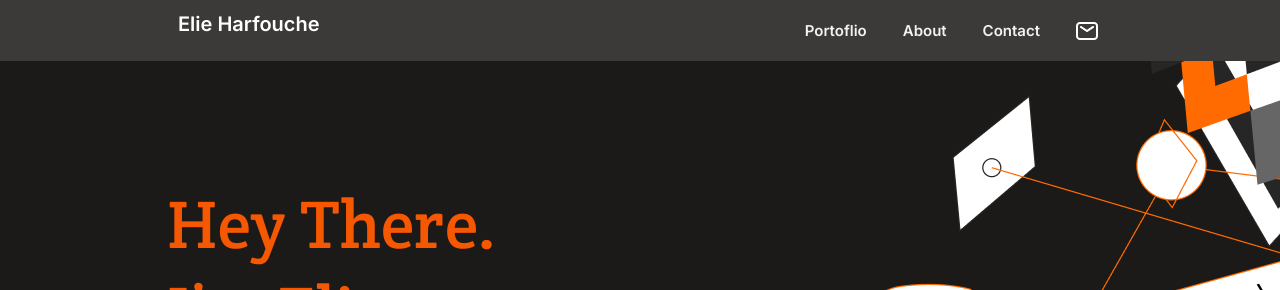
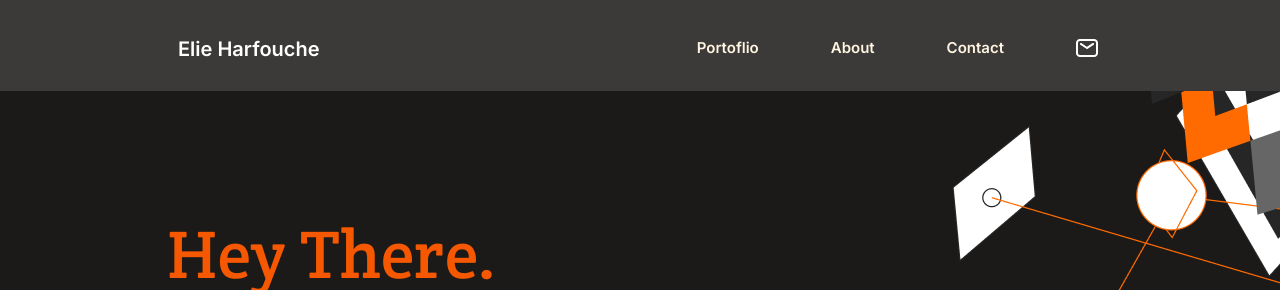
Before and after one commit to X-Elie-X/My-portfolio, a website: page index.html in a window 1280 px wide. Shown: the top 290 px of the page. Drawn offline with Linux system fonts and the light colour scheme; a web font is replaced by a local one.

Commit message:
update index.html and the navigation  work in my portfolio

```diff
--- a/index.html
+++ b/index.html
@@ -19,9 +19,16 @@
       <nav class="nav-b">
         <a href="#" class="name">Elie Harfouche</a>
         <ul class="names" id="listinfo">
-          <li><a href="#Portfolio">Portoflio</a></li>
-          <li><a href="#About">About</a></li>
-          <li><a href="#Contact">Contact</a></li>
+          <li><a href="#titels" class="lists">Portoflio</a></li>
+          <li>
+            <hr class="hrlist" />
+          </li>
+          <li><a href="#about" class="lists">About</a></li>
+          <li><hr class="hrlist" /></li>
+          <li>
+            <a href="#contact-form" class="lists">Contact</a>
+          </li>
+          <li><hr class="hrlist" /></li>
           <li>
             <a href="#Contact"
               ><img src="./img/un.png" alt="Message" class="message"
@@ -62,6 +69,7 @@
       </ul>
     </main>
     <div class="titels">
+      <a id="titels"></a>
       <h2 class="titel">My Recent Works</h2>
       <hr />
       <img src="./img/Vector4.png" alt="project" class="titells" />
@@ -235,6 +243,7 @@
       </div>
     </section>
     <section class="about">
+      <a id="about"></a>
       <h3>About me</h3>
       <p>
         Hello I’m a software developer! I can help you build a product , feature
@@ -278,6 +287,7 @@
       </ul>
     </section>
     <section class="contact-form">
+      <a id="contact-form"></a>
       <h2>
         I'm always interested in hearing about new projects, so if you'd like to
         chat please get in touch.
--- a/media.css
+++ b/media.css
@@ -23,6 +23,7 @@
     font-size: 20px;
     text-decoration: none;
     margin-left: 154px;
+    margin-top: 25px;
   }
 
   .nav-b .nam {
@@ -39,6 +40,11 @@
     margin-right: 156px;
     list-style-type: none;
     flex-direction: row;
+    margin-top: 5px;
+  }
+
+  .nav-b .hrlist {
+    display: none;
   }
 
   .nav-b .message {
--- a/styles.css
+++ b/styles.css
@@ -73,6 +73,24 @@ nav {
   flex-direction: column;
   justify-content: center;
   align-items: center;
+  text-decoration: none;
+  font-family: "Inter", sans-serif;
+  color: #fff5e1;
+  font-style: normal;
+  font-weight: 700;
+  font-size: 32px;
+  line-height: 44px;
+  margin-top: 100px;
+  margin-left: -80px;
+}
+
+.nav-b .hrlist {
+  height: 1px;
+  background: #6f6c6b;
+  margin-top: 15px;
+  margin-bottom: 40px;
+  width: 285px;
+  margin-left: -10px;
 }
 
 .nav-b .message {
@@ -166,7 +184,7 @@ nav {
 
 .nav-b .names li a {
   text-decoration: none;
-  color: #f4f1f0;
+  color: #fff5e1;
 }
 
 .intro {
```
